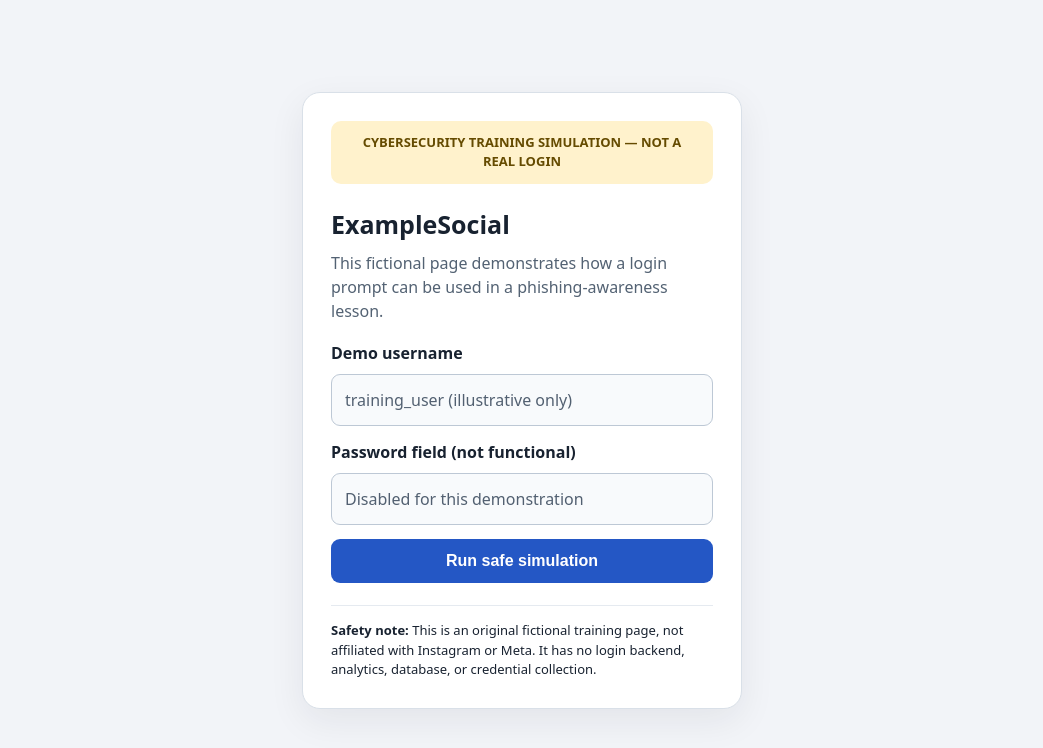
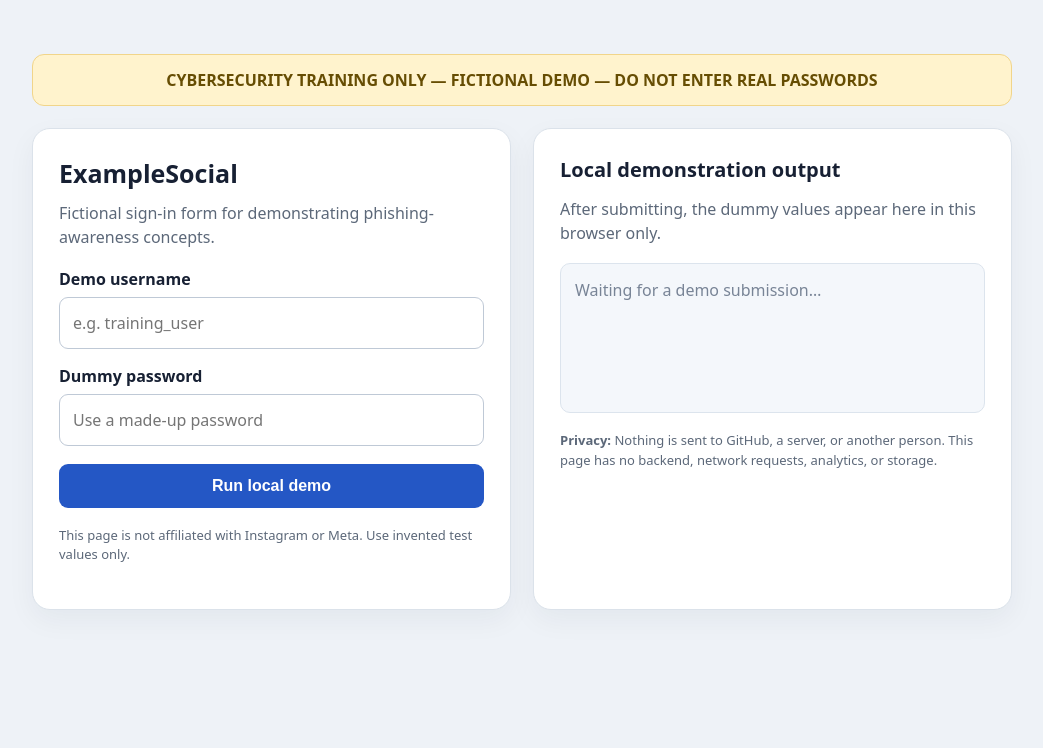
Before and after one commit to AdiTechOp1/cybersecurity-training-demo, a plain HTML site: page index.html in a window 1280 px wide. Shown: the whole page, without its empty margins (118-1161 px from the left). Drawn offline with Linux system fonts and the light colour scheme.

Commit message:
Add files via upload

```diff
--- a/index.html
+++ b/index.html
@@ -1,79 +1,90 @@
 <!doctype html>
 <html lang="en">
 <head>
-  <meta charset="utf-8">
-  <meta name="viewport" content="width=device-width, initial-scale=1">
-  <title>Cybersecurity Training Demo</title>
-  <style>
-    * { box-sizing: border-box; }
-    body {
-      margin: 0; min-height: 100vh; display: grid; place-items: center;
-      padding: 24px; background: #f2f4f8; color: #182230;
-      font: 16px/1.5 system-ui, -apple-system, Segoe UI, sans-serif;
-    }
-    main {
-      width: min(100%, 440px); background: white; border: 1px solid #d9e0e8;
-      border-radius: 18px; padding: 28px; box-shadow: 0 12px 36px #18223012;
-    }
-    .banner {
-      padding: 12px 14px; border-radius: 10px; background: #fff2cc;
-      color: #654b00; font-weight: 750; font-size: 13px; text-align: center;
-      margin-bottom: 22px;
-    }
-    h1 { font-size: 25px; margin: 0 0 8px; }
-    p { color: #536273; margin: 8px 0 18px; }
-    .field {
-      display: block; width: 100%; padding: 13px; margin: 9px 0 14px;
-      border: 1px solid #bdc8d5; border-radius: 9px; background: #f8fafc;
-      color: #526071;
-    }
-    button {
-      width: 100%; padding: 13px; border: 0; border-radius: 9px;
-      background: #2457c5; color: white; font-size: 16px; font-weight: 700;
-      cursor: pointer;
-    }
-    button:hover { background: #1948ad; }
-    #result {
-      display: none; margin-top: 18px; padding: 15px; border-radius: 10px;
-      background: #e8f5ec; color: #15552b; border: 1px solid #b7dfc2;
-    }
-    .small { font-size: 13px; }
-    footer { margin-top: 22px; padding-top: 15px; border-top: 1px solid #e5eaf0; }
-  </style>
+<meta charset="utf-8">
+<meta name="viewport" content="width=device-width,initial-scale=1">
+<title>Phishing Awareness Lab — Local Demo</title>
+<style>
+  *{box-sizing:border-box}
+  body{margin:0;min-height:100vh;padding:24px;background:#eef2f7;color:#172033;
+       font:16px/1.5 system-ui,-apple-system,Segoe UI,sans-serif}
+  .wrap{max-width:980px;margin:30px auto;display:grid;grid-template-columns:1fr 1fr;gap:22px}
+  .card{background:#fff;border:1px solid #dbe2ea;border-radius:18px;padding:26px;
+        box-shadow:0 10px 28px #1720330d}
+  .warning{grid-column:1/-1;background:#fff3cd;border:1px solid #f1d58a;color:#664d03;
+           padding:13px 16px;border-radius:12px;font-weight:750;text-align:center}
+  h1{font-size:25px;margin:0 0 6px} h2{font-size:20px;margin:0 0 12px}
+  p{color:#5c6879;margin:8px 0 18px}
+  label{display:block;font-weight:650;margin:15px 0 6px}
+  input{width:100%;padding:13px;border:1px solid #bfc9d6;border-radius:9px;font:inherit}
+  button{margin-top:18px;width:100%;padding:13px;border:0;border-radius:9px;
+         background:#2457c5;color:white;font-weight:750;font-size:16px;cursor:pointer}
+  button:hover{background:#1948ad}
+  .output{min-height:150px;padding:14px;border-radius:10px;background:#f4f7fb;
+          border:1px solid #dce4ed;overflow-wrap:anywhere}
+  .line{margin:8px 0}.key{font-weight:750;color:#34445a}
+  .note{font-size:13px;margin-top:18px}
+  .empty{color:#788496}
+  @media(max-width:720px){.wrap{grid-template-columns:1fr}.warning{grid-column:auto}}
+</style>
 </head>
 <body>
-  <main>
-    <div class="banner">CYBERSECURITY TRAINING SIMULATION — NOT A REAL LOGIN</div>
+<div class="wrap">
+  <div class="warning">CYBERSECURITY TRAINING ONLY — FICTIONAL DEMO — DO NOT ENTER REAL PASSWORDS</div>
+
+  <section class="card">
     <h1>ExampleSocial</h1>
-    <p>This fictional page demonstrates how a login prompt can be used in a phishing-awareness lesson.</p>
+    <p>Fictional sign-in form for demonstrating phishing-awareness concepts.</p>
+    <form id="demoForm">
+      <label for="username">Demo username</label>
+      <input id="username" name="username" autocomplete="off"
+             placeholder="e.g. training_user" required>
+      <label for="password">Dummy password</label>
+      <input id="password" name="password" type="password" autocomplete="new-password"
+             placeholder="Use a made-up password" required>
+      <button type="submit">Run local demo</button>
+    </form>
+    <p class="note">This page is not affiliated with Instagram or Meta. Use invented test values only.</p>
+  </section>
 
-    <label for="demo-user"><strong>Demo username</strong></label>
-    <div id="demo-user" class="field" aria-label="Example username">training_user (illustrative only)</div>
+  <section class="card">
+    <h2>Local demonstration output</h2>
+    <p>After submitting, the dummy values appear here in this browser only.</p>
+    <div class="output" id="output" aria-live="polite">
+      <span class="empty">Waiting for a demo submission…</span>
+    </div>
+    <p class="note"><strong>Privacy:</strong> Nothing is sent to GitHub, a server, or another person.
+    This page has no backend, network requests, analytics, or storage.</p>
+  </section>
+</div>
+<script>
+  const form = document.getElementById('demoForm');
+  const output = document.getElementById('output');
+  form.addEventListener('submit', function (event) {
+    event.preventDefault();
+    const username = document.getElementById('username').value;
+    const password = document.getElementById('password').value;
+    // Values are displayed only in this page's current browser session.
+    // They are not transmitted or persisted.
+    const userLine = document.createElement('div');
+    userLine.className = 'line';
+    const userKey = document.createElement('span');
+    userKey.className = 'key';
+    userKey.textContent = 'Demo username: ';
+    userLine.append(userKey, document.createTextNode(username));
 
-    <label for="demo-pass"><strong>Password field (not functional)</strong></label>
-    <div id="demo-pass" class="field" aria-label="Password field disabled">Disabled for this demonstration</div>
+    const passLine = document.createElement('div');
+    passLine.className = 'line';
+    const passKey = document.createElement('span');
+    passKey.className = 'key';
+    passKey.textContent = 'Dummy password: ';
+    passLine.append(passKey, document.createTextNode(password));
 
-    <button id="simulate" type="button">Run safe simulation</button>
-
-    <section id="result" role="status" aria-live="polite">
-      <strong>Simulation complete.</strong>
-      <p style="margin-bottom:0;color:inherit">
-        In a real phishing incident, a deceptive page may send entered credentials to an attacker.
-        This page did not ask for, read, transmit, or store any password.
-      </p>
-    </section>
-
-    <footer class="small">
-      <strong>Safety note:</strong> This is an original fictional training page, not affiliated with
-      Instagram or Meta. It has no login backend, analytics, database, or credential collection.
-    </footer>
-  </main>
-  <script>
-    document.getElementById("simulate").addEventListener("click", function () {
-      document.getElementById("result").style.display = "block";
-      this.textContent = "Simulation shown";
-      this.disabled = true;
-    });
-  </script>
+    const status = document.createElement('div');
+    status.className = 'line';
+    status.textContent = 'Result: displayed locally — not transmitted or saved.';
+    output.replaceChildren(userLine, passLine, status);
+  });
+</script>
 </body>
 </html>
```
